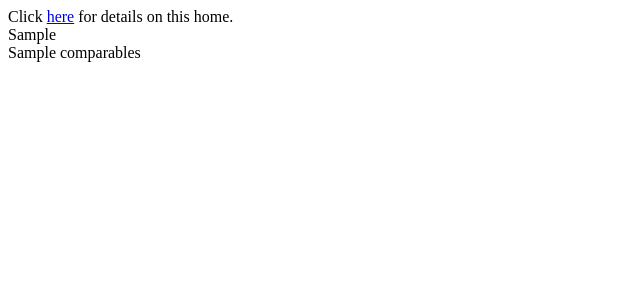
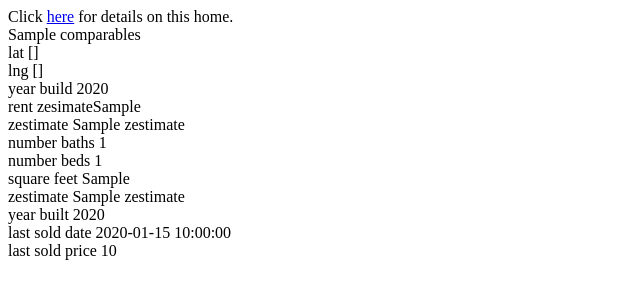
Before and after one commit to stroopwafel79/Safe-Home, a Flask app: template templates/results.html in a window 1280 px wide. Shown: the top 300 px of the page, without its empty margins (0-640 px from the left). Run offline with Flask 2, Linux system fonts and the light colour scheme; the template is opened without the code that fills it: most values are stand-ins (such as "Sample title", 1, 10 or a date in 2020).

Commit message:
Added #bed,#bath,year built, rent zestimate, sqft, and last sold d date and price to zillow info window

```diff
--- a/server.py
+++ b/server.py
@@ -80,11 +80,9 @@
 	# get zillow data
 	zillow_resp = call_zillow(street_adrs, zipcode) # (api call in python)
 	full_zillow_dict = xml_to_dict(zillow_resp)
+	print("\nZZZZZZZZZZZZZZZZZZZZZZ")
+	pprint(full_zillow_dict)
 	zillow_details_dict = get_zillow_details(full_zillow_dict)
-	# zestimate = zillow_data[0]
-	# home_details = zillow_data[1]
-	# for_sale = zillow_data[2]
-	# comparables = zillow_data[3]
 	input_lat = zillow_details_dict["lat"]
 	input_lng = zillow_details_dict["lng"]
 
@@ -99,12 +97,22 @@
 						   input_lat=input_lat,
 						   input_lng=input_lng,
 						   zillow_details_dict=zillow_details_dict
-						   )
+	 					   )
 	# return render_template(
 	# 						"results.html",
-	# 						for_sale=for_sale,
-	# 						home_details=home_details,
-	# 						comparables=comparables)
+	# 						#for_sale=zillow_details_dict["for_sale"],
+	# 						input_lat=input_lat,
+	# 						input_lng=input_lng,
+	# 						home_details=zillow_details_dict["home_details_link"],
+	# 						comparables=zillow_details_dict["comparables_link"],
+	# 						num_baths=zillow_details_dict["num_baths"],
+	# 						num_beds=zillow_details_dict["num_beds"],
+	# 						sq_ft=zillow_details_dict["sq_ft"],
+	# 						last_sold_date=zillow_details_dict["last_sold_date"],
+	# 						zestimate=zillow_details_dict["zestimate"],
+	# 						year_built=zillow_details_dict["year_built"],
+	# 						rent_zestimate=zillow_details_dict["rent_zestimate"],
+	# 						last_sold_price=zillow_details_dict["last_sold_price"])
 
 ######################################################################
 if __name__ == '__main__':
--- a/templates/results.html
+++ b/templates/results.html
@@ -5,7 +5,18 @@
 {% block content %}
 
 	<div>Click <a href="{{ home_details }}">here</a> for details on this home.</div>
-	<div>{{ for_sale }}</div>
 	<div>{{ comparables }}</div>
+	<div>lat {{ input_lat }}</div>
+	<div>lng {{ input_lng }}</div>
+	<div>year build {{ year_built }}</div>
+	<div>rent zesimate{{ rent_zestimate }}</div>
+	<div>zestimate {{ zestimate }}</div>
+	<div>number baths {{ num_baths }}</div>
+	<div>number beds {{ num_beds }}</div>
+	<div>square feet {{ sq_ft }}</div>
+	<div>zestimate {{ zestimate }}</div>
+	<div>year built {{ year_built }}</div>
+	<div>last sold date {{ last_sold_date }}</div>
+	<div>last sold price {{ last_sold_price }}</div>
 
 {% endblock %}
```
Also changed, not shown: module.py (+22 -6 lines), templates/map.html (+7 -0 lines).
